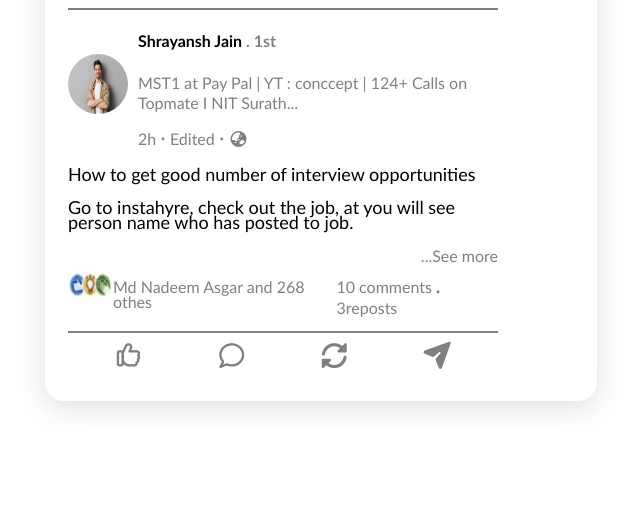
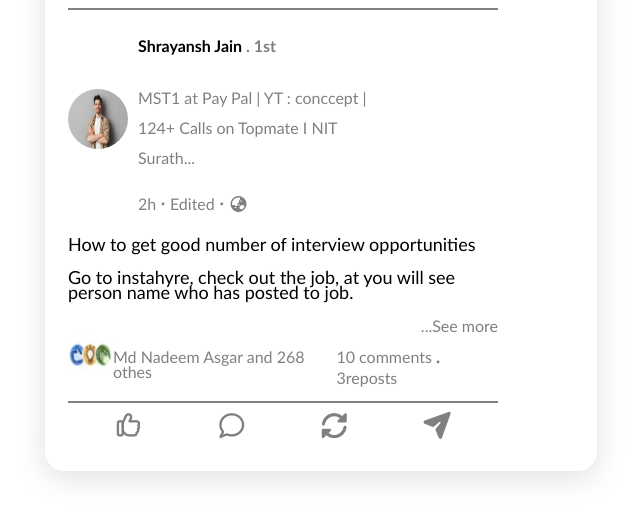
Before and after one commit to NishaProjectx/LinkedInComment_Card, a plain HTML site: page index.html in a window 768 px wide. Shown: the part 155-676 px from the top of the page, without its empty margins (63-703 px from the left). Drawn offline with Linux system fonts and the light colour scheme.

Commit message:
Updated design and fixed width issue

```diff
--- a/link.css
+++ b/link.css
@@ -211,14 +211,15 @@ nav{
 
 }
 
-@media  (min-width :550px) and (max-width:800px){
+@media  (min-width :120px) and (max-width:800px){
     #navbar{
         max-width: 500px;
 
     }
-    #intro span{
-        max-width: 250px;
-        line-height: 20px;
+    #intro{
+        max-width: 233px;
+        line-height: 30px;
+
     }
     #sec2{
         line-height: 15px;
```
